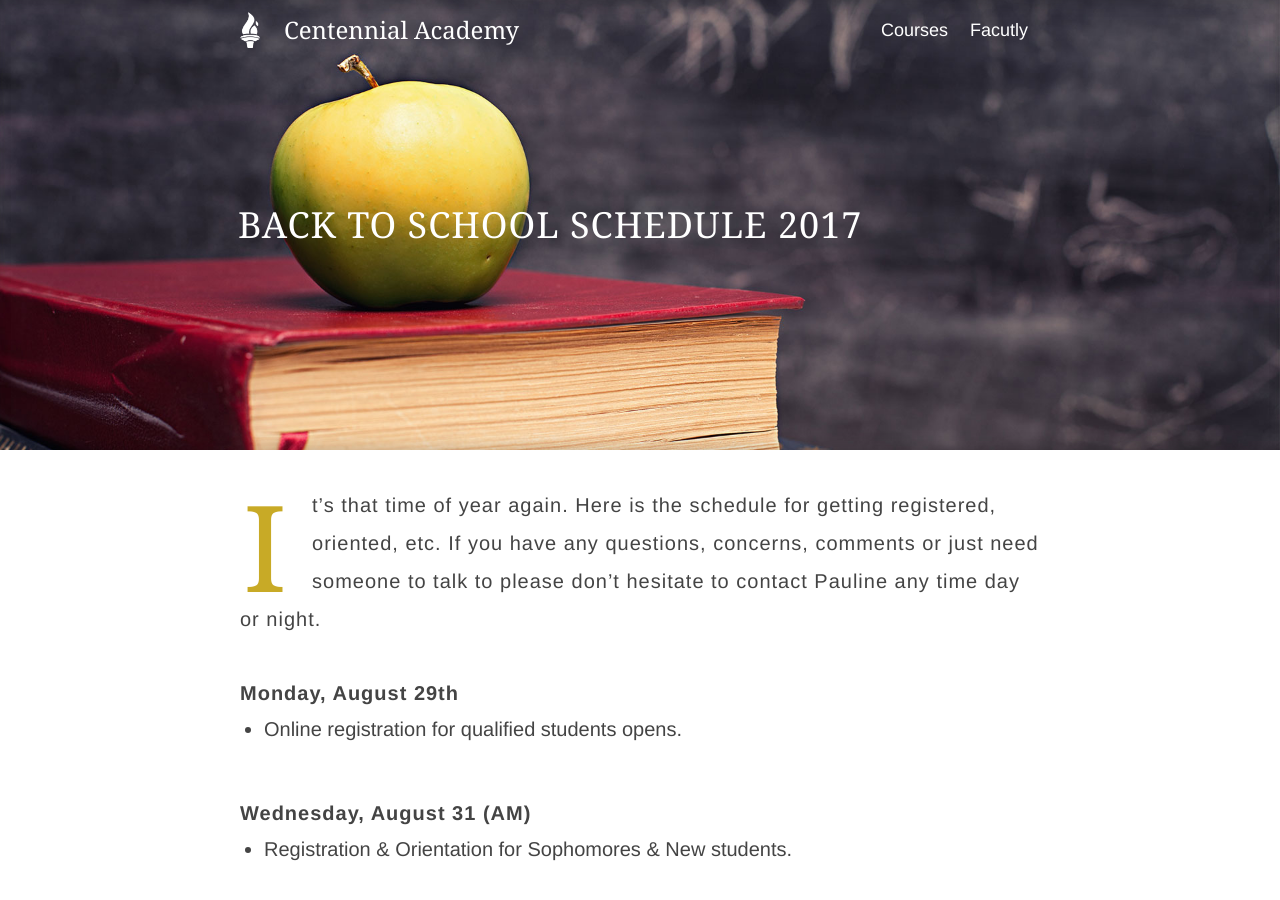
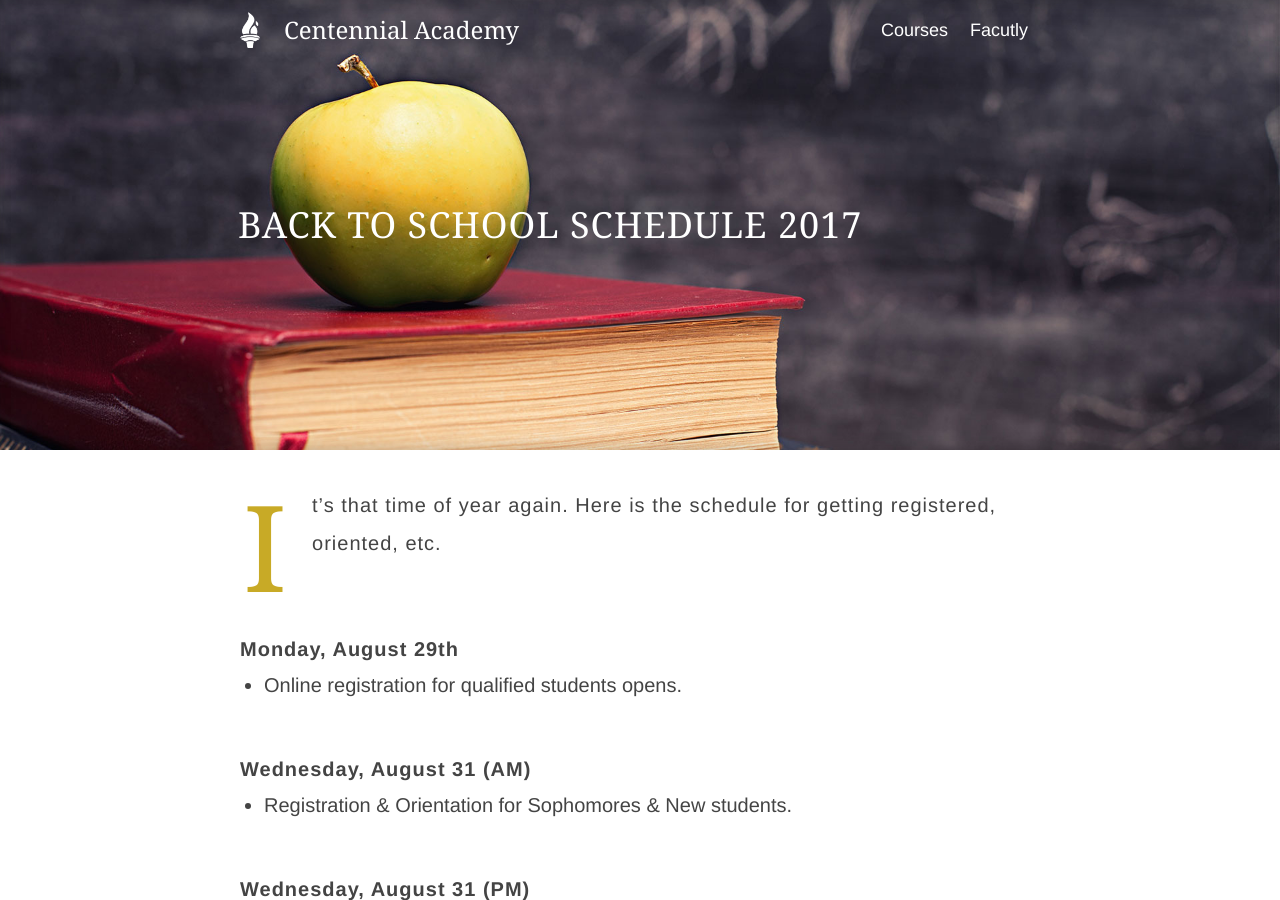
Before and after one commit to kevaleb/academy, a Jekyll site: the page built from _posts/2016-08-15-back-to-school-schedule-2017.md, in a window 1280 px wide and 900 px high. Built offline with Jekyll 4.4.1, drawn with Linux system fonts in a browser that asks for light colours; nearby versions of some CDN libraries.

Commit message:
Updated '/_posts/2016-08-15-back-to-school-schedule-2017.md' via CloudCannon

```diff
--- a/_posts/2016-08-15-back-to-school-schedule-2017.md
+++ b/_posts/2016-08-15-back-to-school-schedule-2017.md
@@ -8,7 +8,7 @@ banner_path: /images/banners/back-to-school.jpg
 ---
 
 
-It's that time of year again. Here is the schedule for getting registered, oriented, etc. If you have any questions, concerns, comments or just need someone to talk to please don't hesitate to contact Pauline any time day or night.
+It's that time of year again. Here is the schedule for getting registered, oriented, etc.
 
 **Monday, August 29th**
 
```
